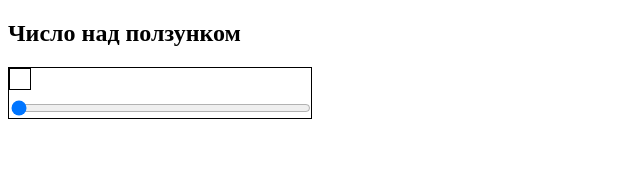
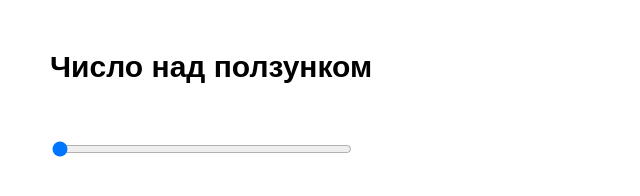
Before and after one commit to DanielPetelin/Number_on_slider, a plain HTML site: page index.html in a window 1280 px wide. Shown: the whole page, without its empty margins (0-640 px from the left). Drawn offline with Linux system fonts and the light colour scheme.

Commit message:
end project

```diff
--- a/css/style.css
+++ b/css/style.css
@@ -1,3 +1,9 @@
+body {
+    font-size: 20px;
+    font-family: Arial, Helvetica, sans-serif;
+    margin: 50px;
+}
+
 .number {
     width: 300px;
 }
@@ -5,7 +11,7 @@
 .range {
     width: 302px;
     height: 50px;
-    border: 1px solid #000;
+    /* border: 1px solid #000; */
     position: relative;
 }
 
@@ -17,5 +23,8 @@
 .range > .range-num {
     width: 20px;
     height: 20px;
-    border: 1px solid #000;
+    /* border: 1px solid #000; */
+    position: absolute;
+    left: -10px;
+    top: 0;
 }
--- a/js/script.js
+++ b/js/script.js
@@ -0,0 +1,6 @@
+var range = document.querySelector('.number');
+var rangeNum = document.querySelector('.range-num');
+range.oninput = function() {
+    rangeNum.style.left = this.value - 10 + 'px';
+    rangeNum.innerHTML = this.value;
+};
```
